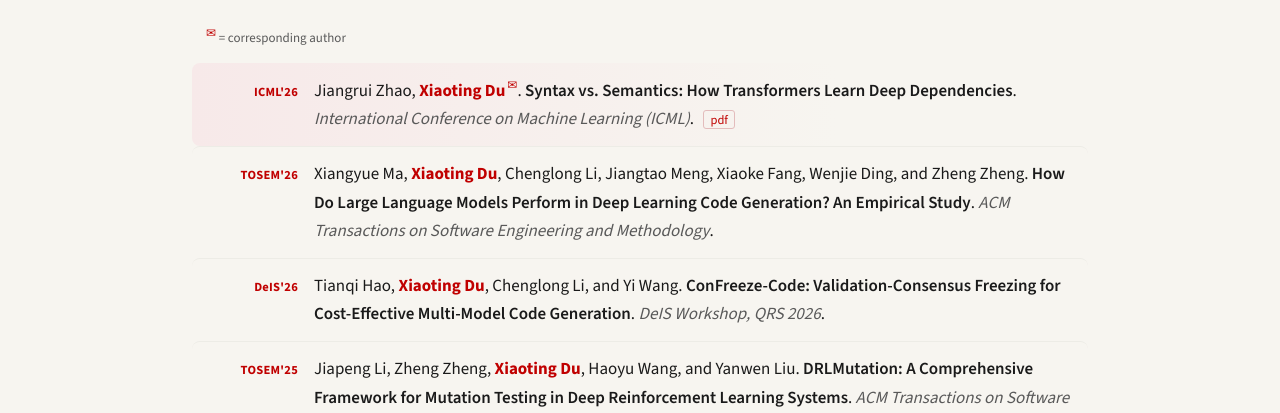
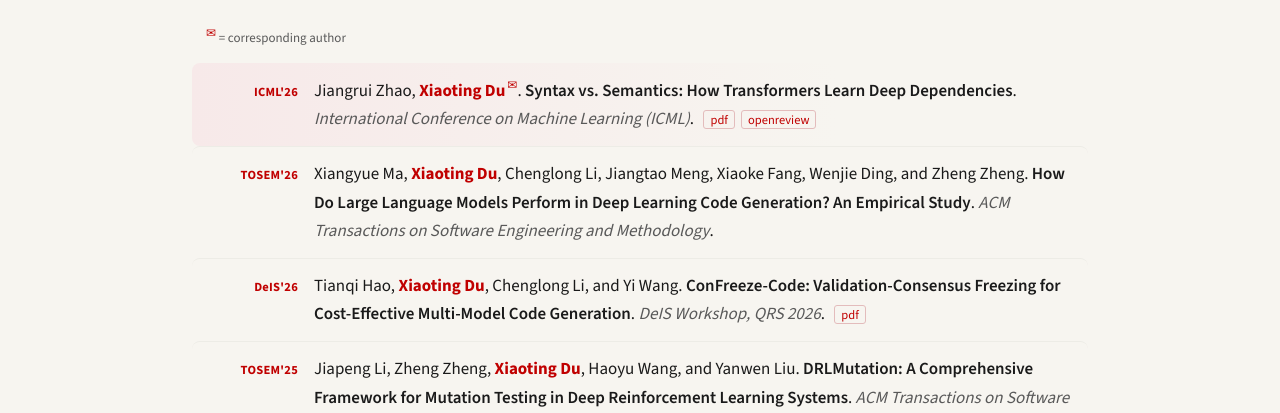
Before and after one commit to xiaotingdu/xiaotingdu.github.io, a Jekyll site: the page index.html, which Jekyll copies as it is, in a window 1280 px wide and 900 px high, scrolled down 2735 px. Shown: the part 149-562 px from the top of the window. Built offline with Jekyll 4.4.1, drawn with Linux system fonts in a browser that asks for light colours; a style sheet for code colours, icons or effects is not loaded.

Commit message:
feat: add ICML'26 and DeIS-QRS'26 paper PDFs with links; ignore unpublished drafts
Co-Authored-By: Claude Fable 5 <noreply@anthropic.com>

```diff
--- a/index.html
+++ b/index.html
@@ -129,7 +129,7 @@
     <div class="pub featured">
       <div class="venue">ICML'26</div>
       <div class="pub__body">Jiangrui Zhao, <span class="me">Xiaoting Du</span><span class="corr">&#9993;</span>. <span class="title">Syntax vs. Semantics: How Transformers Learn Deep Dependencies</span>. <span class="viz">International Conference on Machine Learning (ICML)</span>.
-        <span class="pub__links"><a href="https://openreview.net/pdf?id=N0NjjQ9V3w">pdf</a></span></div>
+        <span class="pub__links"><a href="/publications/ICML2026.pdf">pdf</a><a href="https://openreview.net/pdf?id=N0NjjQ9V3w">openreview</a></span></div>
     </div>
     <div class="pub">
       <div class="venue">TOSEM'26</div>
@@ -137,7 +137,8 @@
     </div>
     <div class="pub">
       <div class="venue">DeIS'26</div>
-      <div class="pub__body">Tianqi Hao, <span class="me">Xiaoting Du</span>, Chenglong Li, and Yi Wang. <span class="title">ConFreeze-Code: Validation-Consensus Freezing for Cost-Effective Multi-Model Code Generation</span>. <span class="viz">DeIS Workshop, QRS 2026</span>.</div>
+      <div class="pub__body">Tianqi Hao, <span class="me">Xiaoting Du</span>, Chenglong Li, and Yi Wang. <span class="title">ConFreeze-Code: Validation-Consensus Freezing for Cost-Effective Multi-Model Code Generation</span>. <span class="viz">DeIS Workshop, QRS 2026</span>.
+        <span class="pub__links"><a href="/publications/DeIS-QRS2026.pdf">pdf</a></span></div>
     </div>
 
     <!-- 2025 -->
```
Also changed, not shown: 3 other files.
